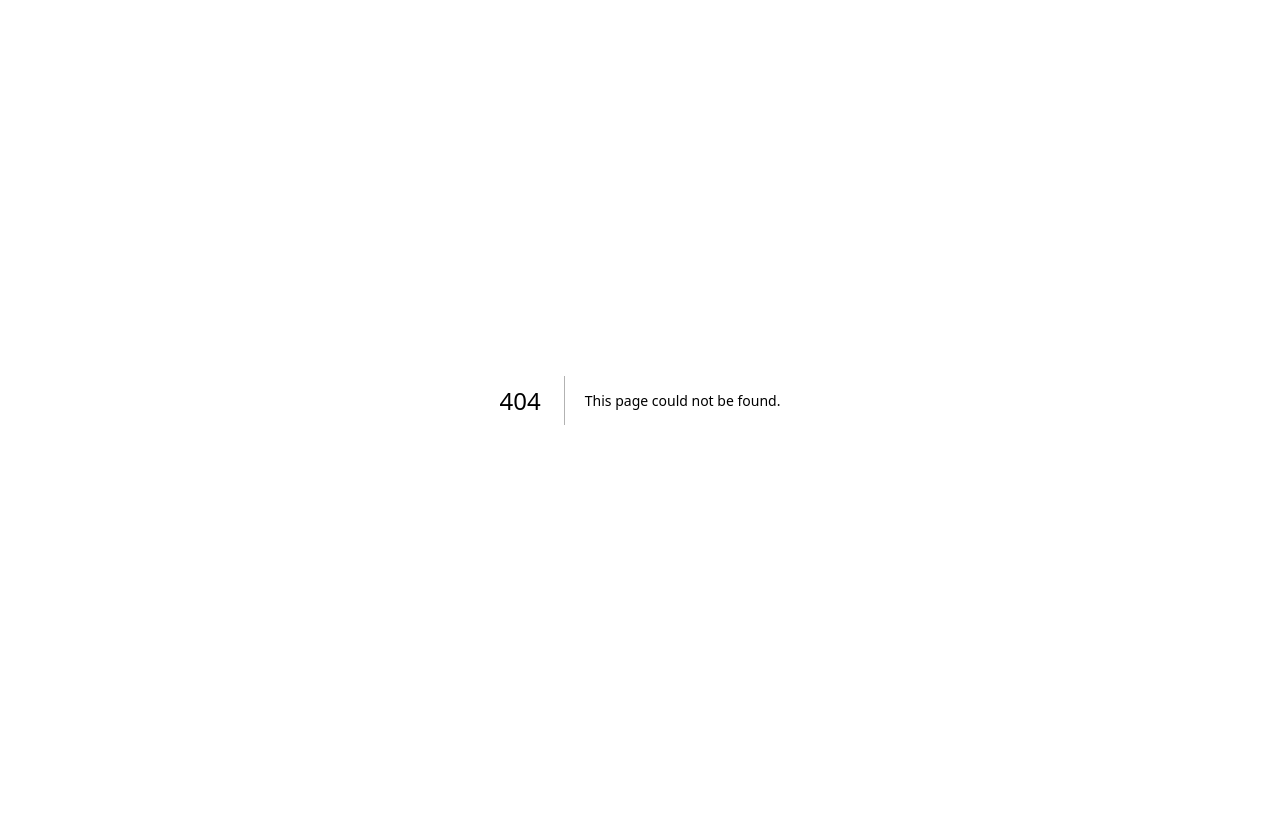
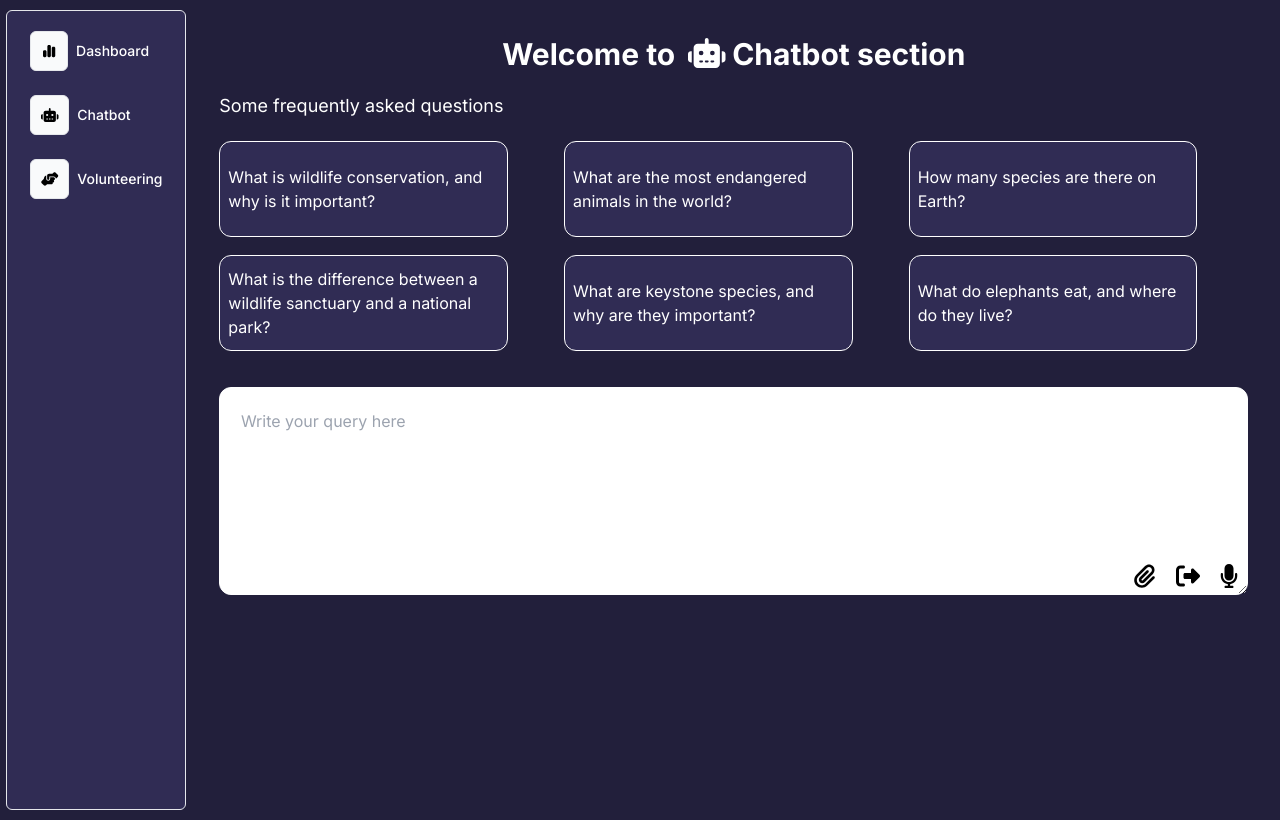
Before and after one commit to kb787/paws-heal, a Next.js app in the folder client/my-app/: page /chatbot in a window 1280 px wide. Before the commit this address had no page. Built offline with nearby package versions, Linux system fonts and the light colour scheme.

Commit message:
addedChatbotAndVolunteeringUI

```diff
--- /dev/null
+++ b/client/my-app/src/app/chatbot/(main)/MainChatbot.js
@@ -0,0 +1,124 @@
+"use client";
+import { FontAwesomeIcon } from "@fortawesome/react-fontawesome";
+import {
+  faRobot,
+  faPaperclip,
+  faRightFromBracket,
+  faMicrophone,
+} from "@fortawesome/free-solid-svg-icons";
+import { useState, useEffect } from "react";
+const MainChatbot = () => {
+  const [chatInput, setChatInput] = useState("");
+  const [showMicAlert, setShowMicAlert] = useState(false);
+  const [showUploadAlert, setShowUploadAlert] = useState(false);
+  const [showChatAlert, setShowChatAlert] = useState(false);
+
+  const headingItems = [
+    {
+      id: 1,
+      value: "What is wildlife conservation, and why is it important?",
+    },
+    {
+      id: 2,
+      value: "What are the most endangered animals in the world?",
+    },
+    {
+      id: 3,
+      value: "How many species are there on Earth?",
+    },
+    {
+      id: 4,
+      value:
+        "What is the difference between a wildlife sanctuary and a national park?",
+    },
+    {
+      id: 5,
+      value: "What are keystone species, and why are they important?",
+    },
+    {
+      id: 6,
+      value: "What do elephants eat, and where do they live?",
+    },
+  ];
+  return (
+    <div className="w-[90%] p-[2%]">
+      <h1 className="text-center text-3xl font-bold text-white">
+        Welcome to{" "}
+        <FontAwesomeIcon
+          icon={faRobot}
+          className="text-3xl font-bold text-white ml-[0.5%]"
+        />{" "}
+        Chatbot section
+      </h1>
+      <h3 className="text-left text-lg font-normal text-white mt-[2%]">
+        Some frequently asked questions
+      </h3>
+      <div className="grid grid-cols-3 gap-[0.5%] mt-[2%]">
+        {headingItems?.map((item) => (
+          <div
+            key={item.id}
+            className="flex border border-white rounded-xl p-2 justify-center items-center w-[85%] h-24 mb-[5%] bg-[#302c54]"
+          >
+            <p className="text-white text-md">{item.value}</p>
+          </div>
+        ))}
+      </div>
+      <div class="my-[2%]">
+        <div>
+          <textarea
+            class="form-control"
+            placeholder="Write your query here"
+            aria-label="With textarea"
+            value={chatInput}
+            onChange={(e) => setChatInput(e.target.value)}
+            className="w-full h-52 border rounded-xl border-white flex justify-right items-start p-[2%] text-base"
+          />
+
+          <div className="flex gap-[2%] mt-[-3%] mb-[3%] mr-[1%] justify-end items-end">
+            <div className="relative">
+              <FontAwesomeIcon
+                icon={faPaperclip}
+                className="text-black text-2xl"
+                onMouseEnter={() => setShowUploadAlert(true)}
+                onMouseLeave={() => setShowUploadAlert(false)}
+              />
+              {showUploadAlert && (
+                <p className="absolute top-full left-1/2 transform -translate-x-1/2 text-white text-xs p-0.5 rounded-md bg-black mt-1 w-28 text-center">
+                  Upload File
+                </p>
+              )}
+            </div>
+            <div className="relative">
+              <FontAwesomeIcon
+                icon={faRightFromBracket}
+                className="text-black text-2xl"
+                onMouseEnter={() => setShowChatAlert(true)}
+                onMouseLeave={() => setShowChatAlert(false)}
+              />
+              {showChatAlert && (
+                <p className="absolute top-full left-1/2 transform -translate-x-1/2 text-white text-xs p-0.5 rounded-md bg-black mt-1 w-28 text-center">
+                  Send Message
+                </p>
+              )}
+            </div>
+            <div className="relative">
+              <FontAwesomeIcon
+                icon={faMicrophone}
+                className="text-black text-2xl"
+                onMouseEnter={() => setShowMicAlert(true)}
+                onMouseLeave={() => setShowMicAlert(false)}
+              />
+              {showMicAlert && (
+                <p className="absolute top-full left-1/2 transform -translate-x-1/2 text-white text-xs p-0.5 rounded-md bg-black mt-1 w-28 text-center">
+                  Record Message
+                </p>
+              )}
+            </div>
+          </div>
+        </div>
+      </div>
+    </div>
+  );
+};
+
+export default MainChatbot;
--- /dev/null
+++ b/client/my-app/src/app/chatbot/page.js
@@ -0,0 +1,18 @@
+"use client"
+import dynamic from "next/dynamic" ;
+const Sidebar = dynamic(() => import("../dashboard/(sidebar)/Sidebar"),{
+    ssr:false,
+})
+const MainChatbot = dynamic(() => import("../chatbot/(main)/MainChatbot"),{
+    ssr:false
+})
+export default function Main(){
+  return (
+    <div className="w-full min-h-screen bg-[#221F3B] py-[0.80%] px-[0.50%]">
+        <div className="flex flex-1 flex-row gap-2">
+           <Sidebar/>
+           <MainChatbot/>
+        </div>
+    </div>
+  )
+}
--- a/client/my-app/src/app/dashboard/(sidebar)/Sidebar.js
+++ b/client/my-app/src/app/dashboard/(sidebar)/Sidebar.js
@@ -7,7 +7,7 @@ import {
   faHandshakeAngle,
   faCircleExclamation,
 } from "@fortawesome/free-solid-svg-icons";
-
+import Link from "next/link";
 const Sidebar = () => {
   return (
     <div className="flex justify-center w-[15%] min-h-screen rounded-md border bg-[#302c54]">
@@ -20,16 +20,18 @@ const Sidebar = () => {
             />
           </div>
           <p className="font-medium text-sm text-center text-white">
-            Dashboard
+            <Link href="/dashboard">Dashboard</Link>
           </p>
         </div>
         <div className="flex flex-row gap-2 my-3 text-center items-center">
           <div className="flex items-center justify-center bg-gray-50 border rounded-md py-3 px-2.5">
             <FontAwesomeIcon icon={faRobot} className="text-sm font-medium" />
           </div>
-          <p className="font-medium text-sm text-center text-white">Chatbot</p>
+          <p className="font-medium text-sm text-center text-white">
+            <Link href="/chatbot">Chatbot</Link>
+          </p>
         </div>
-        <div className="flex flex-row gap-2 my-3 text-center items-center">
+        {/* <div className="flex flex-row gap-2 my-3 text-center items-center">
           <div className="flex items-center justify-center bg-gray-50 border rounded-md p-3">
             <FontAwesomeIcon
               icon={faBuildingColumns}
@@ -37,7 +39,7 @@ const Sidebar = () => {
             />
           </div>
           <p className="font-medium text-sm text-center text-white">Funding</p>
-        </div>
+        </div> */}
         <div className="flex flex-row gap-2 my-3 text-center items-center">
           <div className="flex items-center justify-center bg-gray-50 border rounded-md py-3 px-2.5">
             <FontAwesomeIcon
@@ -49,17 +51,6 @@ const Sidebar = () => {
             Volunteering
           </p>
         </div>
-        {/* <div className="flex flex-row gap-2 my-3 text-center items-center">
-          <div className="flex items-center justify-center bg-gray-50 border rounded-md py-3 px-3">
-            <FontAwesomeIcon
-              icon={faCircleExclamation}
-              className="text-sm font-medium"
-            />
-          </div>
-          <p className="font-medium text-sm text-center text-white">
-            Red Alert
-          </p>
-        </div> */}
       </div>
     </div>
   );
--- /dev/null
+++ b/client/my-app/src/app/volunteering/(main-volunteering)/VolunteeringMain.js
@@ -0,0 +1,13 @@
+"use client"
+import dynamic from "next/dynamic" ;
+const TaskAnalytics = dynamic(() => import('../(task-analytics)/TaskAnalytics'), {
+    ssr:false
+}) ;
+const VolunteeringMain = () => {
+   return (
+      <div className ="flex flex-col">
+        <TaskAnalytics/>
+      </div>
+   )
+}
+export default VolunteeringMain
--- /dev/null
+++ b/client/my-app/src/app/volunteering/(task-analytics)/TaskAnalytics.js
@@ -0,0 +1,69 @@
+"use client";
+import { FontAwesomeIcon } from "@fortawesome/react-fontawesome";
+import {
+  faRectangleList,
+  faSquareCheck,
+  faTriangleExclamation,
+} from "@fortawesome/free-solid-svg-icons";
+import { BarChart, Bar, ResponsiveContainer } from 'recharts';
+
+const TaskAnalytics = () => {
+  const taskData = [
+    {
+      name: "Total",
+      count: 600,
+    },
+    {
+      name: "Resolved Tasks",
+      count: 450,
+    },
+    {
+      name: "Unresolved Tasks",
+      count: 150,
+    },
+  ];
+  return (
+    <div>
+      <div className="grid grid-cols-3 gap-[3%] my-[2%]">
+        <div className="rounded-lg p-[0.5%]">
+          <div className="flex flex-col">
+            <div className="flex flex-row">
+              <div>Total Tasks</div>
+              <div>100</div>
+            </div>
+            <FontAwesomeIcon icon={faRectangleList} />
+          </div>
+        </div>
+        <div className="rounded-lg p-[0.5%]">
+          <div className="flex flex-col">
+            <div className="flex flex-row">
+              <div>Resolved Tasks</div>
+              <div>70</div>
+            </div>
+            <FontAwesomeIcon icon={faSquareCheck} />
+          </div>
+        </div>
+        <div className="rounded-lg p-[0.5%]">
+          <div className="flex flex-col">
+            <div className="flex flex-row">
+              <div>Unresolved Tasks</div>
+              <div>30</div>
+            </div>
+            <FontAwesomeIcon icon={faTriangleExclamation} />
+          </div>
+        </div>
+      </div>
+      <div className="flex gap-[2%] w-[100%] my-[2%]">
+        <div className="w-[100%] rounded-lg">
+          <ResponsiveContainer width="100%" height="100%">
+            <BarChart width={150} height={40} data={taskData}>
+              <Bar dataKey="uv" fill="#8884d8" />
+            </BarChart>
+          </ResponsiveContainer>
+        </div>
+      </div>
+    </div>
+  );
+};
+
+export default TaskAnalytics;
--- /dev/null
+++ b/client/my-app/src/app/volunteering/page.js
@@ -0,0 +1,16 @@
+import dynamic from "next/dynamic"
+
+const VolunteeringMain = dynamic(() => import('../volunteering/(main-volunteering)/VolunteeringMain'),{
+    ssr:false
+})
+const Sidebar = dynamic(() => import('../dashboard/(sidebar)/Sidebar'))
+export default function Main(){
+    return (
+        <div className = "w-full min-h-screen bg-[#221F3B] py-[0.80%] px-[0.50%]">
+             <div className = "flex flex-row flex-1 gap-2">
+                 <Sidebar/>
+                 <VolunteeringMain/>
+             </div>
+        </div>
+    )
+}
```
Also changed, not shown: client/my-app/package.json (line endings or trailing spaces).
